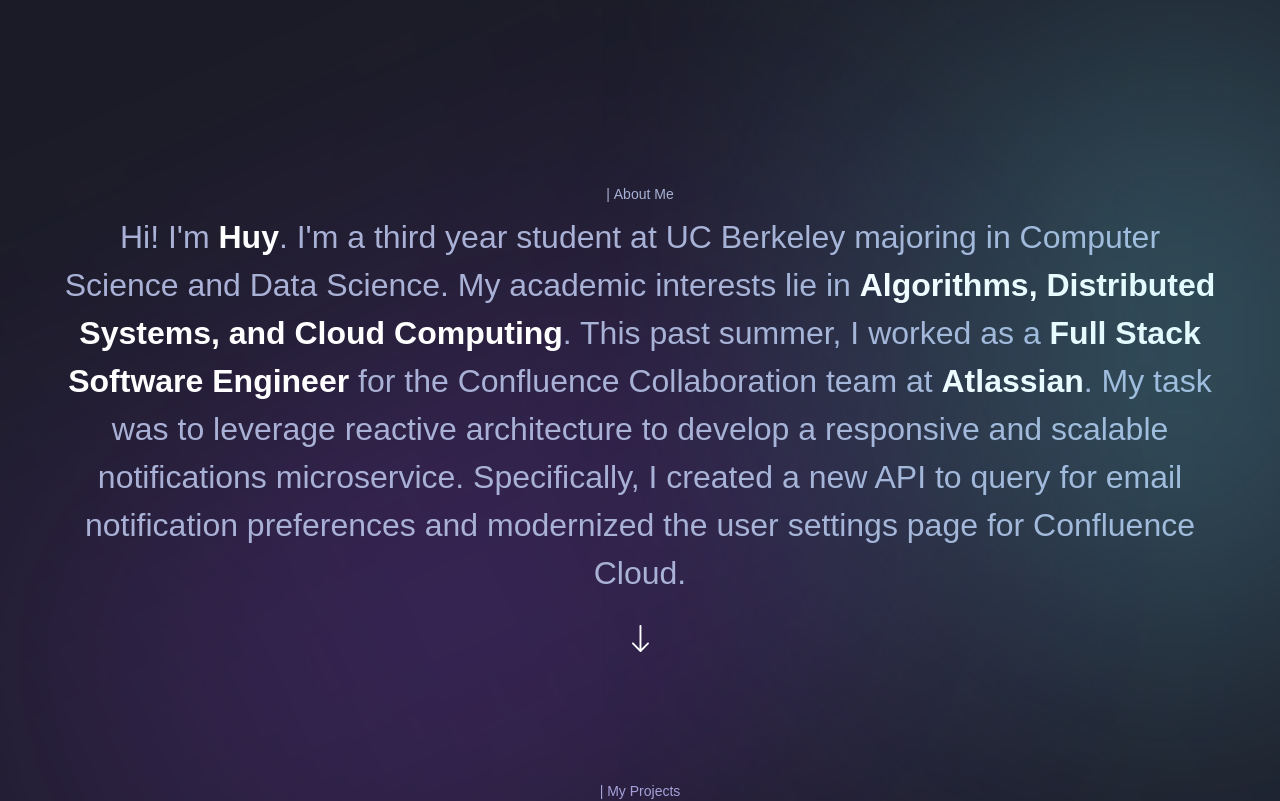
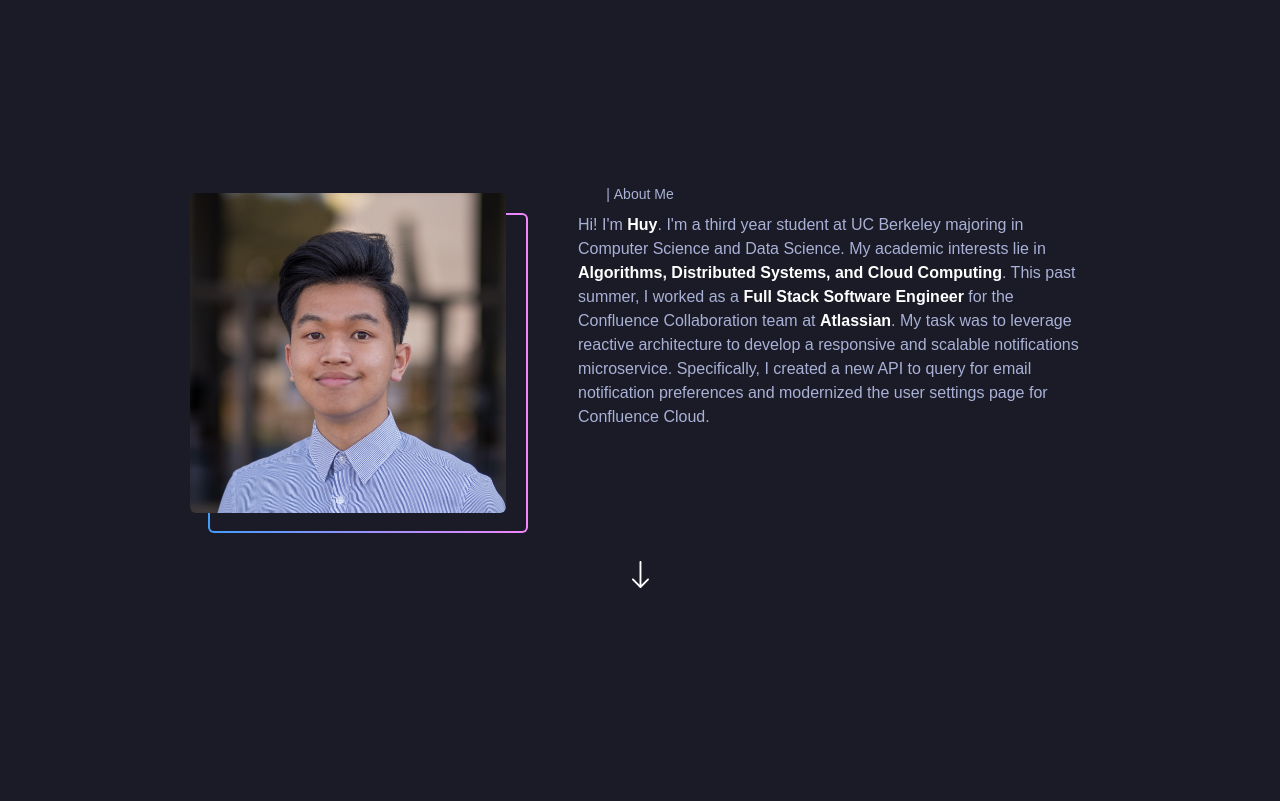
Before and after one commit to huytt621/personal-website, a Next.js app: page / in a window 1280 px wide. Shown: the part 680-1481 px from the top of the page. Built offline with nearby package versions, Linux system fonts and the light colour scheme; a web font is replaced by a local one.

Commit message:
Position about me section

```diff
--- a/app/page.js
+++ b/app/page.js
@@ -21,7 +21,6 @@ const Page = () => {
       </div>
       <div className='relative'>
         <About />
-        <div className='gradient-03 z-0' />
         <Projects />
       </div>
       <div className='relative'>
--- /dev/null
+++ b/components/Avatar.jsx
@@ -0,0 +1,14 @@
+import React from 'react'
+
+const Avatar = () => {
+  return (
+    <div className='w-[240px] h-[240px] lg:w-[320px] lg:h-[320px] gradient-border z-[0] flex justify-center items-center relative rounded-md justify-self-end'>
+      <img
+        src='headshot.jpg'
+        className='w-[240px] h-[240px] lg:w-[320px] lg:h-[320px] object-cover relative fixed z-10 absolute top-[-20px] left-[-20px] rounded-md'
+      />
+    </div>
+  )
+}
+
+export default Avatar
--- a/sections/About.jsx
+++ b/sections/About.jsx
@@ -2,13 +2,15 @@
 
 import { motion } from 'framer-motion'
 import { TypingText } from '../components'
+import Avatar from '../components/Avatar'
 
 import styles from '../styles'
 import { fadeIn, staggerContainer } from '../utils/motion'
 
 const About = () => (
-  <section className={`${styles.paddings} relative z-10`}>
-    <div className='gradient-02 z-0' />
+  <section
+    className={`${styles.paddings} lg:px-48 sm:px-20 px-8 relative z-10 h-screen`}
+  >
     <motion.div
       variants={staggerContainer}
       initial='hidden'
@@ -17,13 +19,15 @@ const About = () => (
       className={`${styles.innerWidth} mx-auto ${styles.flexCenter} flex-col`}
     >
       <TypingText title='| About Me' textStyles='text-center' />
+      <div className='grid grid-cols-[2fr_3fr] gap-[50px] mt-[8px] justify-center'>
+        <Avatar />
         <motion.p
           variants={fadeIn('up', 'tween', 0.2, 1)}
-        className='mt-[8px] font-normal sm:text-[32px] text-[20px] text-center text-secondary-white'
+          className='font-normal sm:text-[16px] text-[12px] w-[510px] text-secondary-white justify-self-start'
         >
           Hi! I'm <span className='font-semibold text-white'>Huy</span>. I'm a
-        third year student at UC Berkeley majoring in Computer Science and Data
-        Science. My academic interests lie in{' '}
+          third year student at UC Berkeley majoring in Computer Science and
+          Data Science. My academic interests lie in{' '}
           <span className='font-semibold text-white'>
             Algorithms, Distributed Systems, and Cloud Computing
           </span>
@@ -32,12 +36,13 @@ const About = () => (
             Full Stack Software Engineer
           </span>{' '}
           for the Confluence Collaboration team at{' '}
-        <span className='font-semibold text-white'>Atlassian</span>. My task was
-        to leverage reactive architecture to develop a responsive and scalable
-        notifications microservice. Specifically, I created a new API to query
-        for email notification preferences and modernized the user settings page
-        for Confluence Cloud.
+          <span className='font-semibold text-white'>Atlassian</span>. My task
+          was to leverage reactive architecture to develop a responsive and
+          scalable notifications microservice. Specifically, I created a new API
+          to query for email notification preferences and modernized the user
+          settings page for Confluence Cloud.
         </motion.p>
+      </div>
       <motion.img
         variants={fadeIn('up', 'tween', 0.3, 1)}
         src='/arrow-down.svg'
--- a/sections/Hero.jsx
+++ b/sections/Hero.jsx
@@ -6,7 +6,9 @@ import styles from '../styles'
 import { staggerContainer, textVariant } from '../utils/motion'
 
 const Hero = () => (
-  <section className={`${styles.yPaddings} lg:px-48 sm:px-20 px-8 flex`}>
+  <section
+    className={`${styles.yPaddings} lg:px-48 sm:px-20 px-8 flex items-center`}
+  >
     <motion.div
       variants={staggerContainer}
       initial='hidden'
--- a/styles/globals.css
+++ b/styles/globals.css
@@ -37,6 +37,13 @@
 
 .gradient-btn:hover {
   background-position: right center;
+}
+
+.gradient-border {
+  background: linear-gradient(#1a1b26, #1a1b26) padding-box,
+    linear-gradient(to right, #439cfb 0%, #f187fb 100%) border-box;
+  border-radius: 0.375rem;
+  border: 2px solid transparent;
 }
 
 .gradient-01 {
```
Also changed, not shown: public/headshot.jpg (added). Lines whose indentation alone changed are shown as unchanged.
